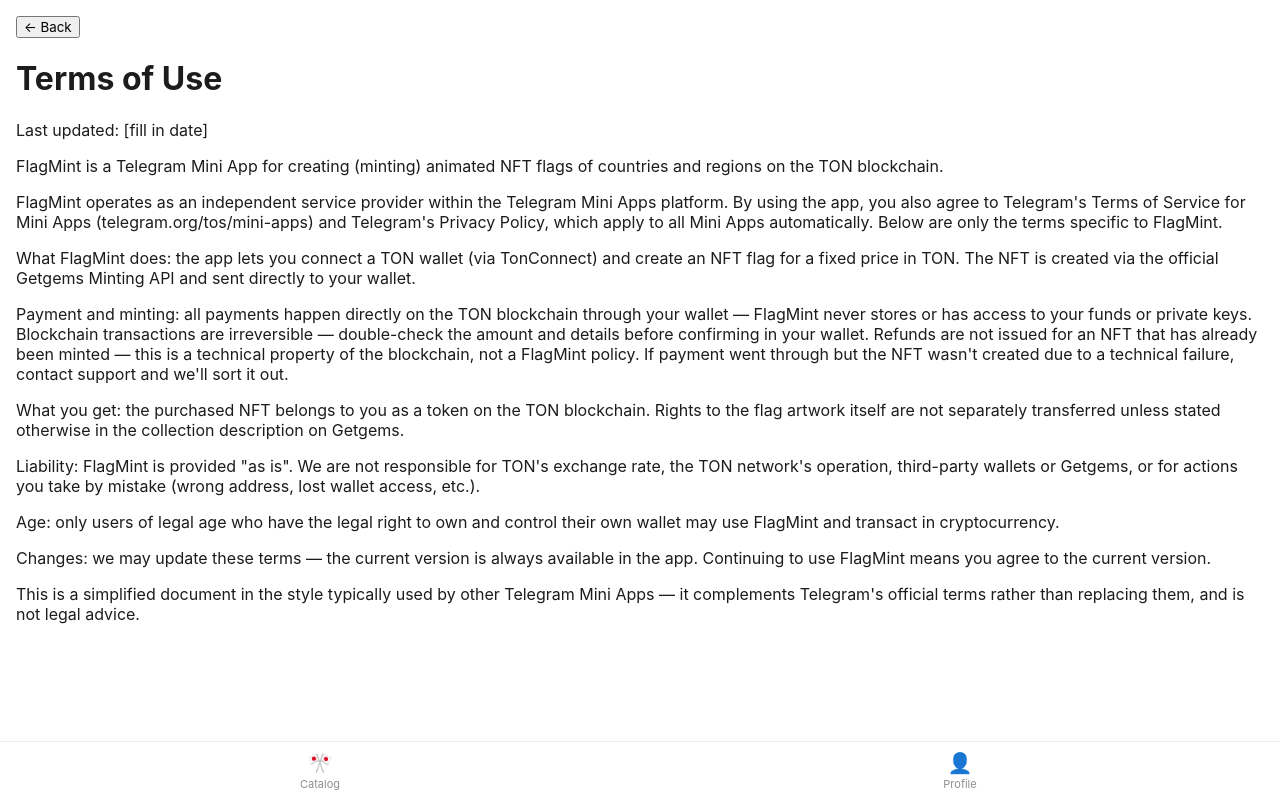
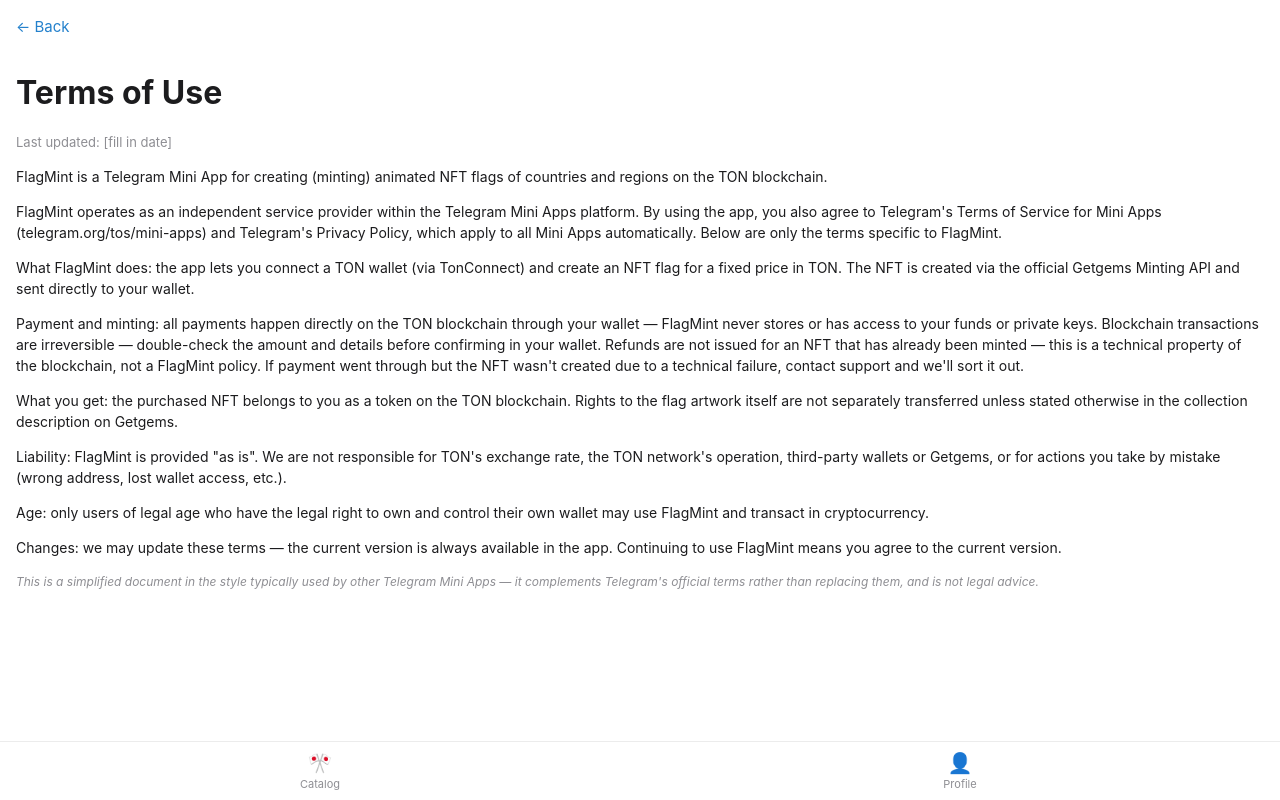
Before and after one commit to vipgost2095-dotcom/flagmint, a React (Vite) app in the folder frontend/: page /terms in a window 1280 px wide. Built offline with nearby package versions, Linux system fonts and the light colour scheme; no server answers; what @tonconnect/ui-react would draw is missing.

Commit message:
Add files via upload

```diff
--- a/frontend/src/styles/theme.css
+++ b/frontend/src/styles/theme.css
@@ -338,6 +338,101 @@
   opacity: 0.6;
 }
 
+.referral-block {
+  margin: var(--space-4) 0;
+  padding: var(--space-4);
+  background: var(--tg-secondary-bg);
+  border-radius: var(--space-3);
+}
+
+.referral-block__share-btn {
+  width: 100%;
+  padding: var(--space-3);
+  background: var(--tg-button);
+  color: var(--tg-button-text);
+  border: none;
+  border-radius: var(--space-2);
+  font-size: 15px;
+  font-weight: 600;
+  cursor: pointer;
+}
+
+.referral-block__share-btn:active {
+  opacity: 0.85;
+}
+
+.referral-block__row {
+  margin-top: var(--space-2);
+}
+
+.referral-block__copy-link {
+  width: 100%;
+  padding: var(--space-2);
+  background: none;
+  border: 1px dashed var(--tg-hint);
+  border-radius: var(--space-2);
+  color: var(--tg-link);
+  font-size: 13px;
+  word-break: break-all;
+  text-align: center;
+  cursor: pointer;
+}
+
+.referral-block__count {
+  margin: var(--space-2) 0 0;
+  font-size: 13px;
+  color: var(--tg-hint);
+  text-align: center;
+}
+
+.profile-footer-links {
+  margin-top: var(--space-5);
+  padding-top: var(--space-4);
+  border-top: 1px solid var(--tg-secondary-bg);
+  display: flex;
+  justify-content: center;
+  gap: var(--space-4);
+}
+
+.profile-footer-links__item {
+  background: none;
+  border: none;
+  color: var(--tg-hint);
+  font-size: 13px;
+  text-decoration: underline;
+  cursor: pointer;
+  padding: 0;
+}
+
+.back-button {
+  background: none;
+  border: none;
+  color: var(--tg-link);
+  font-size: 15px;
+  padding: 0;
+  margin-bottom: var(--space-4);
+  cursor: pointer;
+}
+
+.terms-updated-at {
+  color: var(--tg-hint);
+  font-size: 13px;
+  margin-bottom: var(--space-4);
+}
+
+.terms-paragraph {
+  font-size: 14px;
+  line-height: 1.5;
+  margin-bottom: var(--space-3);
+}
+
+.terms-disclaimer {
+  margin-top: var(--space-4);
+  font-size: 12px;
+  color: var(--tg-hint);
+  font-style: italic;
+}
+
 .wallet-menu {
   display: flex;
   align-items: center;
```
